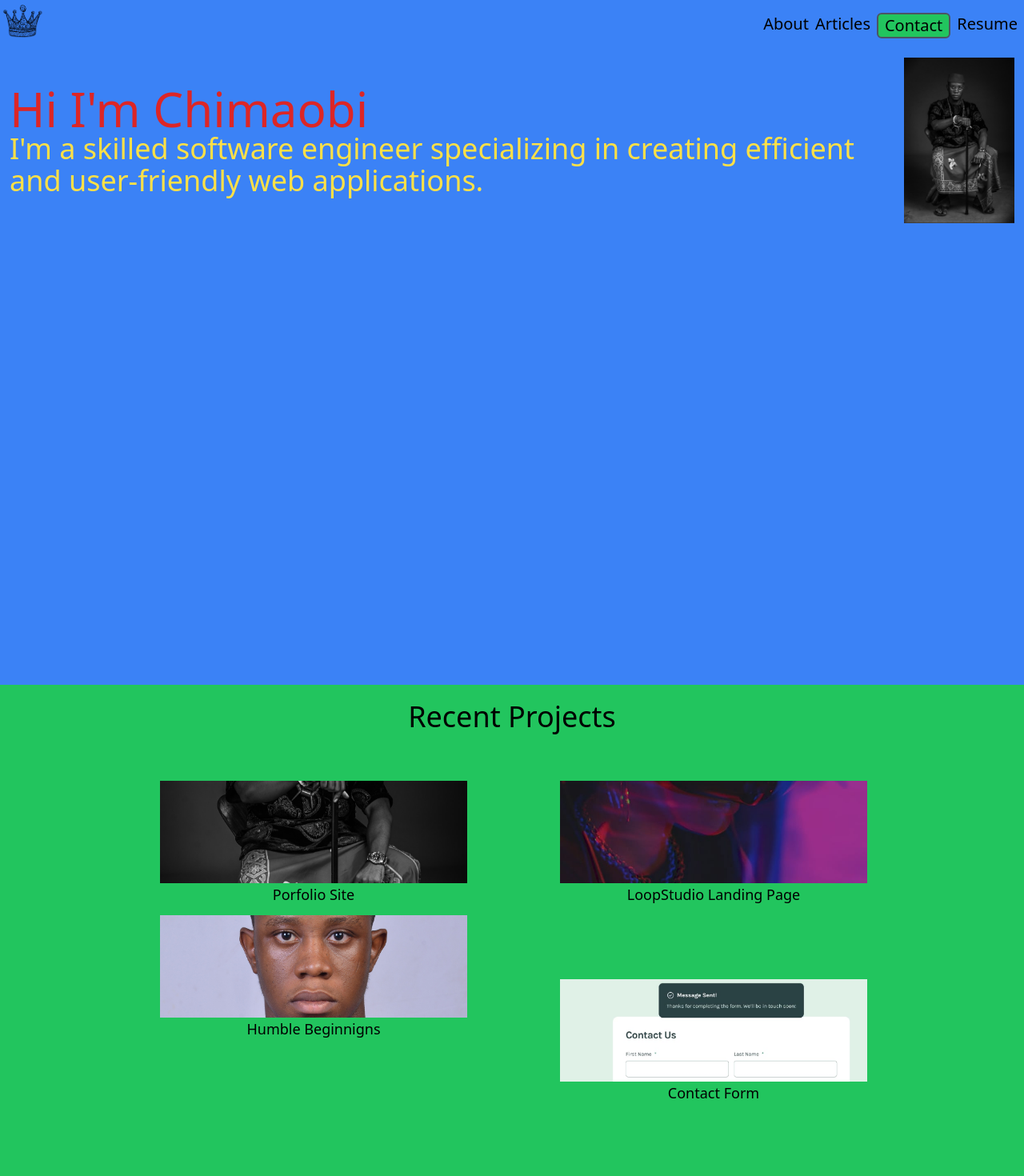
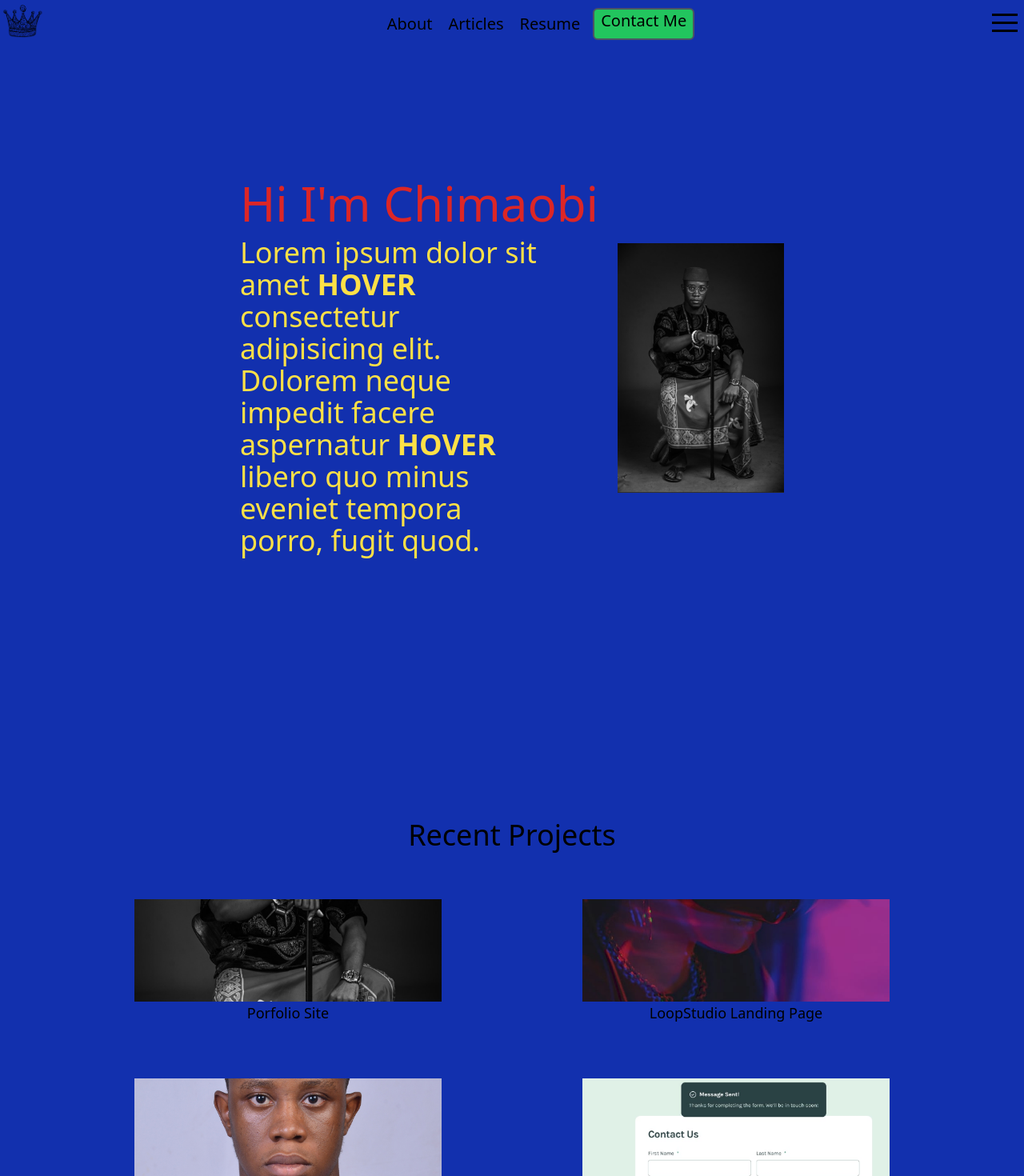
Before and after one commit to Icekingroyale/My-Portfolio, a React (Vite) app: page / in a window 1280 px wide. Shown: the top 1470 px of the page at 80% size. Built offline with nearby package versions, Linux system fonts and the light colour scheme.

Commit message:
first hosting

```diff
--- a/package.json
+++ b/package.json
@@ -10,8 +10,12 @@
     "preview": "vite preview"
   },
   "dependencies": {
+    "@headlessui/react": "^2.2.0",
+    "hamburger-react": "^2.5.2",
     "react": "^18.3.1",
+    "react-burger-menu": "^3.1.0",
     "react-dom": "^18.3.1",
+    "react-icons": "^5.4.0",
     "react-router-dom": "^7.0.2"
   },
   "devDependencies": {
--- a/src/App.jsx
+++ b/src/App.jsx
@@ -7,7 +7,7 @@ import Contact from "./components/navlinks/Contact";
 
 const App = () => {
   return (
-    <div>
+    <div className='overflow-x-hidden bg-primary'>
         <Routes>
           <Route path="/" element={<Homepage />} />
           <Route path="/about" element={<About />} />
--- a/src/components/Header.jsx
+++ b/src/components/Header.jsx
@@ -1,28 +1,46 @@
 import logo from "../assets/logo.png";
-import { NavLink, Link } from "react-router-dom";
+import React, { useState } from "react";
+import NavigationLinks from './navlinks/NavigationLinks.jsx';
+import MenuLinks from "./navlinks/MenuLinks.jsx";
+import { Sling as Hamburger } from 'hamburger-react'
+import { NavLink } from "react-router-dom";
 
 
 const Header = () => {
 
+    const [isToggled, setIsToggled] = useState(false);
 
-  return (
-    <header className="w-full bg-blue-500 ">
-      <nav className="flex justify-between ">
-        <NavLink to="/">
-          <img src={logo} alt="site logo" className="h-14 " />
-        </NavLink>
-        <ul className="flex gap-2 mx-2 my-4">
-          <NavLink to="/about"><li>About</li> </NavLink>
-          <Link to="https://medium.com/@okehchimaobi" target="_blank">
-          Articles</Link>
-          <NavLink to="/contact"><li className="px-2 bg-green-500 border-2 border-gray-600 rounded-md hover:bg-green-800 hover:text-white">Contact</li></NavLink>
 
-          <NavLink to="/resume"><li>Resume</li></NavLink>
-        </ul>
-      </nav>
+    const handleToggle = () => {
+        setIsToggled(!isToggled)
 
-    </header>
-  );
+    }
+
+    // 25-01-2025
+    //TODO - Make the header stick on all pages but with different background and content colors
+    //     - Make Active links have a different color
+    //    - (bonus) Keep the/a hamburger component even on pc Screens to display a Footer contents with unique styles and cool animations
+
+    let header = <>
+        <header className="w-full flex justify-between">
+
+            <NavLink to="/">
+                <img src={logo} alt="site logo" className="h-14" />
+            </NavLink>
+
+
+            <NavigationLinks />
+
+            <div className={`${isToggled ? 'block' : 'hidden'}`}>
+                <MenuLinks />
+            </div>
+
+            <button className="h-14 z-50 absolute right-0" >
+                <Hamburger toggled={isToggled} toggle={handleToggle}/>
+            </button>
+        </header>
+    </>;
+    return header;
 };
 
 export default Header;
--- a/src/components/Hero.jsx
+++ b/src/components/Hero.jsx
@@ -1,22 +1,27 @@
-import React from "react";
+import React, { useState } from "react";
 import hero from "../assets/Hero.jpeg";
 
 const Hero = () => {
+  const [isHovered, setIsHovered] = useState(false)
+
+  const handleMouseOver = () => {
+    // setIsHovered(!isHovered)
+    console.log('Mouse hovered')
+  }
+
+
   return (
-    <div className="h-screen lg:p-3 bg-blue-500 w-full  -my-1">
-      <section className="flex flex-col md:flex-row gap-5 items-center">
-        <article className="">
-          <h1 className="text-red-600 ">Hi I'm Chimaobi</h1>
-          <h2 className="text-yellow-300">
-            I'm a skilled software engineer specializing in creating efficient
-            and user-friendly web applications.
-          </h2>
-        </article>
-        <figure className="">
-          <img src={hero} alt="traditional man" className="w-52" />
-        </figure>
-      </section>
-    </div>
+    <section className="flex flex-col md:flex-row gap-6 items-center min-h-screen w-full justify-center md:p-10">
+      <article className="text-center md:text-left">
+        <h1 className="text-red-600">Hi I'm Chimaobi</h1>
+        <h2 className="text-yellow-300 mt-3 max-w-96">
+          Lorem ipsum dolor sit amet <strong onMouseOver={handleMouseOver}>HOVER</strong> consectetur adipisicing elit. Dolorem neque impedit facere aspernatur <strong onMouseOver={handleMouseOver}>HOVER</strong> libero quo minus eveniet tempora porro, fugit quod.
+        </h2>
+      </article>
+      <figure className="w-52">
+        <img src={hero} alt="traditional man" className="hover:rotate-6 hover:scale-105 transition-transform duration-300 ease-in-out"/>
+      </figure>
+    </section>
   );
 };
 
--- a/src/components/Homepage.jsx
+++ b/src/components/Homepage.jsx
@@ -9,13 +9,13 @@ import Footer from './Footer'
 
 const Mainpage = () => {
   return (
-    <div>
+    <>
         <Header />
         <Hero />
         <Projects />
         <Stack />
         <Footer />
-    </div>
+    </>
   )
 }
 
--- a/src/components/Projects.jsx
+++ b/src/components/Projects.jsx
@@ -6,9 +6,10 @@ import project4 from "../assets/Hero.jpeg";
 
 const Projects = () => {
   return (
-    <div className="h-screen text-center bg-green-500">
+
+    <div className="min-h-screen text-center place-content-center place-items-center">
       <h2 className="py-5">Recent Projects</h2>
-      <div className="grid justify-center lg:px-40 grid-cols-1 md:grid-cols-2 gap-10 lg:my-10">
+      <div className="grid justify-center grid-cols-1 lg:grid-cols-2 gap-8 md:gap-24 lg:my-10">
         <a href="" className="projects_img_div">
           <img src={project4} alt="" className="projects_img" />
 
@@ -37,7 +38,7 @@ const Projects = () => {
           target="_blank"
           className="projects_img_div"
         >
-          <img src={project2} alt="" className="projects_img lg:mt-20" />
+          <img src={project2} alt="" className="projects_img" />
 
           <p>Contact Form</p>
         </a>
--- a/src/components/Stack.jsx
+++ b/src/components/Stack.jsx
@@ -4,12 +4,18 @@ import laravel from "../assets/laravel.svg";
 import wordpress from "../assets/wordpress.png";
 import tailwind from "../assets/tailwind.svg";
 
+
+
+
+
 const Stack = () => {
   return (
-    <div className="h-screen bg-red-500">
+    <div className="min-h-screen">
       <h2 className="py-5 font-medium text-center"> My Tech Stack </h2>
       <div className="grid justify-center grid-cols-1 gap-10 md:grid-cols-2 sm:grid-cols-2">
-        <figure className="flex gap-10 mx-10 bg-slate-500 rounded-xl">
+
+
+        <figure className="flex gap-10 mx-10 bg-slate-500 rounded-xl max-h-28">
           <img src={laravel} alt="laravel logo" className="h-20 m-2 " />
           <figcaption>
             <h3>Laravel</h3>
--- a/src/components/navlinks/About.jsx
+++ b/src/components/navlinks/About.jsx
@@ -6,39 +6,28 @@ import prof from "../../assets/profpic.jpg";
 
 const About = () => {
   return (
-    <div className="h-screen ">
+    <>
       <div
-        className="bg-cover bg-center md:-repeat h-screen"
+        className="bg-cover bg-center md:-repeat min-h-screen"
         style={{ backgroundImage: `url(${gym})` }}
       >
-        <Link to="/">
-          <img
-            src={logo}
-            alt="site logo"
-            className="sticky border-2 border-red-500 h-14 "
-          />
+        <Link to="/" >
+
+            <img
+              src={logo}
+              alt="site logo"
+              className="sticky h-14"
+            />
         </Link>
 
         <p className="bg-slate-700 text-white w-2/3 p-5 mx-auto">
-          I am a passionate and skilled full-stack web developer with a strong
-          foundation in HTML, CSS, and JavaScript, and a growing expertise in
-          PHP, particularly Laravel and WordPress. <br />
-          <br />I hold a Software Engineering Certificate from NIIT, where I
-          gained practical experience in web development and successfully built
-          and deployed multiple web applications. Additionally, I am certified
-          in computer science through Harvard University's CS50x, where
-          I completed challenging projects that enhanced my coding and
-          problem-solving abilities. <br />
+          Lorem ipsum dolor sit amet consectetur adipisicing elit. Cum odio voluptatibus sunt et perspiciatis laborum? Eum earum, illum, eveniet ullam voluptas voluptatum officiis esse hic commodi doloremque veniam aspernatur! Enim.. <br />
+          <br />Lorem ipsum dolor sit amet consectetur adipisicing elit. At excepturi fuga recusandae vero unde, dolores ipsum qui eius, consequatur facilis molestias facere totam tempora voluptatibus neque illum provident? Voluptas, mollitia. <br />
           <br />
-          Currently, I am honing my skills in modern technologies like Tailwind
-          CSS and React, with a focus on creating efficient, scalable, and
-          user-friendly solutions. My goal is to help businesses thrive by
-          delivering high-quality websites and applications tailored to their
-          unique needs.
         </p>
       </div>
       <Footer />
-    </div>
+    </>
   );
 };
 
--- /dev/null
+++ b/src/components/navlinks/MenuLinks.jsx
@@ -0,0 +1,31 @@
+import React from 'react'
+import { NavLink } from "react-router-dom";
+
+
+
+const MenuLinks = () => {
+    return (
+        <div className="w-screen h-screen z-10 content-center md:hidden" >
+            <ul className='mx-auto flex flex-col gap-14 items-center text-2xl font-semibold mb-32'>
+
+                <NavLink to="/about"><li>About</li> </NavLink>
+                <a to="https://medium.com/@okehchimaobi" target="_blank">
+                    <li>Articles</li></a>
+
+                <a href="./myResume.pdf" download="myResume.pdf" draggable='true'><li>Resume</li></a>
+            </ul>
+
+            <div className='flex text-2xl font-semibold'>
+
+                <NavLink to="/contact" className="px-3 py-2 mx-auto bg-green-500 border-2 border-gray-600 rounded-md hover:bg-green-800 hover:text-white ">
+                    Contact Me
+                </NavLink>
+
+            </div>
+
+
+        </div>
+    )
+}
+
+export default MenuLinks
--- /dev/null
+++ b/src/components/navlinks/NavigationLinks.jsx
@@ -0,0 +1,20 @@
+import React from 'react'
+import { NavLink, Link } from "react-router-dom";
+
+
+const NavigationLinks = () => {
+    return (
+        <div className='hidden md:flex md:flex-row w-1/2 md:items-center md:justify-center mx-auto'>
+
+            <nav className=" gap-5 mx-4 my-4 flex" >
+                <NavLink to="/about">About</NavLink>
+                <Link to="https://medium.com/@okehchimaobi" target="_blank">
+                    Articles</Link>
+                <NavLink to="/resume">Resume</NavLink>
+            </nav>
+            <NavLink to="/contact" className="px-2 bg-green-500 border-2 border-gray-600 rounded-md hover:bg-green-800 hover:text-white h-10">Contact Me</NavLink>
+        </div>
+    )
+}
+
+export default NavigationLinks
--- a/src/index.css
+++ b/src/index.css
@@ -45,7 +45,7 @@ html, body {
 
 @layer components{
   .projects_img_div{
-    @apply h-32 object-cover object-center mx-10 md:w-96 ;
+    @apply h-32 object-cover object-center mx-10 md:w-96;
   }
 
   .projects_img{
```
Also changed, not shown: 2 other files (tests, documents, lock files or other folders).
